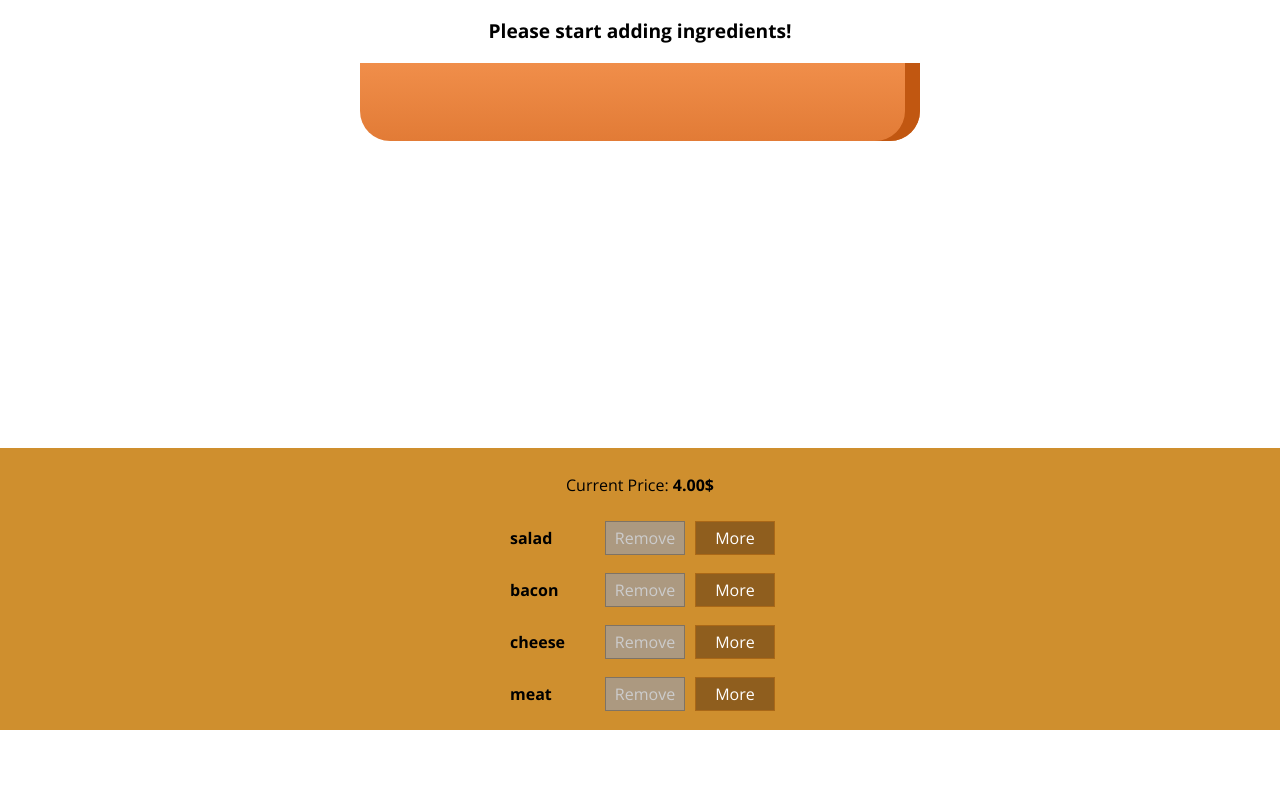
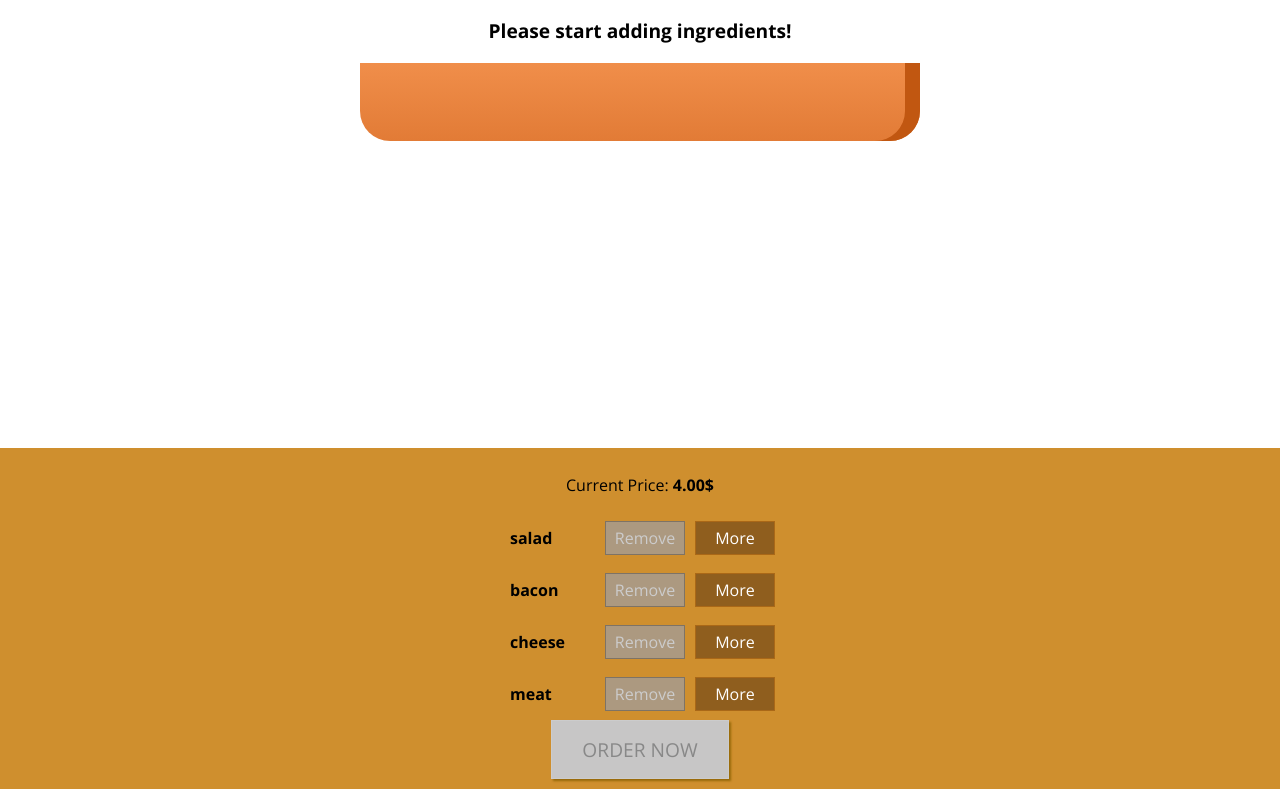
Before and after one commit to AdamAnsari/MyBurgerBuilder, a React app: page / in a window 1280 px wide. Shown: the part 194-983 px from the top of the page. Before the commit the page ends 924 px from the top, so only its background shows below. Built offline with nearby package versions, Linux system fonts and the light colour scheme.

Commit message:
Adding order button

```diff
--- a/src/components/Burger/BuildControls/BuildControls.js
+++ b/src/components/Burger/BuildControls/BuildControls.js
@@ -25,6 +25,11 @@
 					disabled={props.disabled[ctrl.type]}
 				/>
 			))}
+
+			<button
+				className={classes.OrderButton}
+				disabled={!props.purchasable}
+			>ORDER NOW</button>
 		</div>
 	);
 }
--- a/src/components/Burger/BuildControls/BuildControls.module.css
+++ b/src/components/Burger/BuildControls/BuildControls.module.css
@@ -9,3 +9,45 @@
 	padding: 10px 0;
 
 }
+
+
+.OrderButton {
+    background-color: #DAD735;
+    outline: none;
+    cursor: pointer;
+    border: 1px solid #966909;
+    color: #966909;
+    font-family: inherit;
+    font-size: 1.2em;
+    padding: 15px 30px;
+    box-shadow: 2px 2px 2px #966909;
+}
+
+.OrderButton:hover, .OrderButton:active {
+    background-color: #A0DB41;
+    border: 1px solid #966909;
+    color: #966909;
+}
+
+.OrderButton:disabled {
+    background-color: #C7C6C6;
+    cursor: not-allowed;
+    border: 1px solid #ccc;
+    color: #888888;
+}
+
+.OrderButton:not(:disabled) {
+    animation: enable 0.3s linear;
+}
+
+@keyframes enable {
+    0% {
+        transform: scale(1);
+    }
+    60% {
+        transform: scale(1.1);
+    }
+    100% {
+        transform: scale(1);
+    }
+}
--- a/src/containers/BurgerBuilder/BurgerBuilder.js
+++ b/src/containers/BurgerBuilder/BurgerBuilder.js
@@ -25,7 +25,25 @@
 			cheese: 0,
 			meat: 0
 		},
-		totalPrice: 4
+		totalPrice: 4,
+		puchasable: false,
+	}
+
+	updatePurchaseState = (ingredients) => {
+		// const ingredients = {
+		// 	...this.state.ingredients
+		// };
+		const sum = Object.keys(ingredients)
+					.map(igKey => {
+						return ingredients[igKey]
+					})
+					.reduce((sum, el) => {
+						return sum + el;
+					}, 0);
+
+		this.setState({
+			purchasable: sum > 0
+		});
 	}
 
 	addIngredientHandler = (type) => {
@@ -47,6 +65,8 @@
 			totalPrice: newPrice,
 			ingredients: updatedIngredients
 		})
+
+		this.updatePurchaseState(updatedIngredients);
 	}
 
 	removeIngredientHandler = (type) => {
@@ -72,6 +92,8 @@
 			totalPrice: newPrice,
 			ingredients: updatedIngredients
 		})
+
+		this.updatePurchaseState(updatedIngredients);
 	}
 
 	render() {
@@ -89,6 +111,7 @@
 					ingredientAdded={this.addIngredientHandler}
 					ingredientRemoved={this.removeIngredientHandler}
 					disabled={disabledInfo}
+					purchasable={this.state.purchasable}
 					price={this.state.totalPrice}
 				/>
 			</Auxiliary>
```
